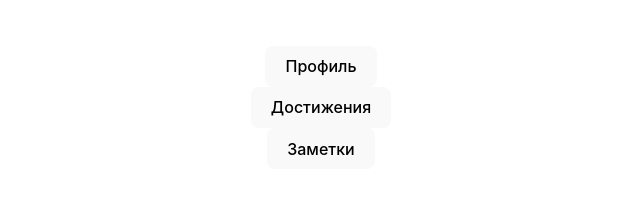
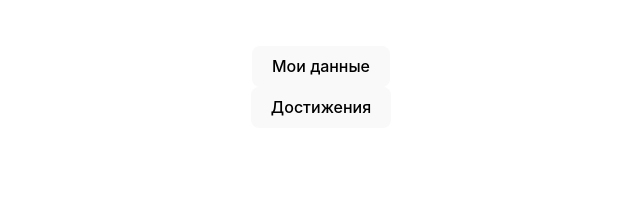
Before and after one commit to KitnissPrior/AdaptationWebsite, a React (Vite) app in the folder client/: page /home/myprofile in a window 1280 px wide. Shown: the part 217-436 px from the top of the page, without its empty margins (319-959 px from the left). Built offline with nearby package versions, Linux system fonts and the light colour scheme.

Commit message:
profile labels changed

```diff
--- a/client/src/App.tsx
+++ b/client/src/App.tsx
@@ -28,7 +28,6 @@ function App() {
                     <Route path={'/home/myprofile'} exact component={() => <ProfileScreen/>}/>
                     <Route path={'/home/myprofile/profile'} component={() => <EditProfileScreen/>}/>
                     <Route path={'/home/myprofile/achievements'} component={() => <AchievementsScreen/>}/>
-                    <Route path={'/home/myprofile/notes'} component={() => <NotesScreen/>}/>
 
                     <Route path={'/home/tasks'} component={() => <TasksScreen/>}/>
                     <Route path={'/home/welcomepage'} component={() => <WelcomePageScreen/>}/>
--- a/client/src/screens/Profile.tsx
+++ b/client/src/screens/Profile.tsx
@@ -11,7 +11,7 @@ const ProfileButton: React.FC = () => {
   return (
     <div>
       <button onClick={handleButtonClick}>
-      Профиль
+      Мои данные
     </button>
     </div>
   );
@@ -58,7 +58,6 @@ const ProfileScreen = () => {
                 <Container>
                     <ProfileButton/>
                     <AchievementsButton/>
-                    <NotesButton/>
                 </Container>
             </main>
         </>
```
Also changed, not shown: 1 other file (tests, documents, lock files or other folders).
